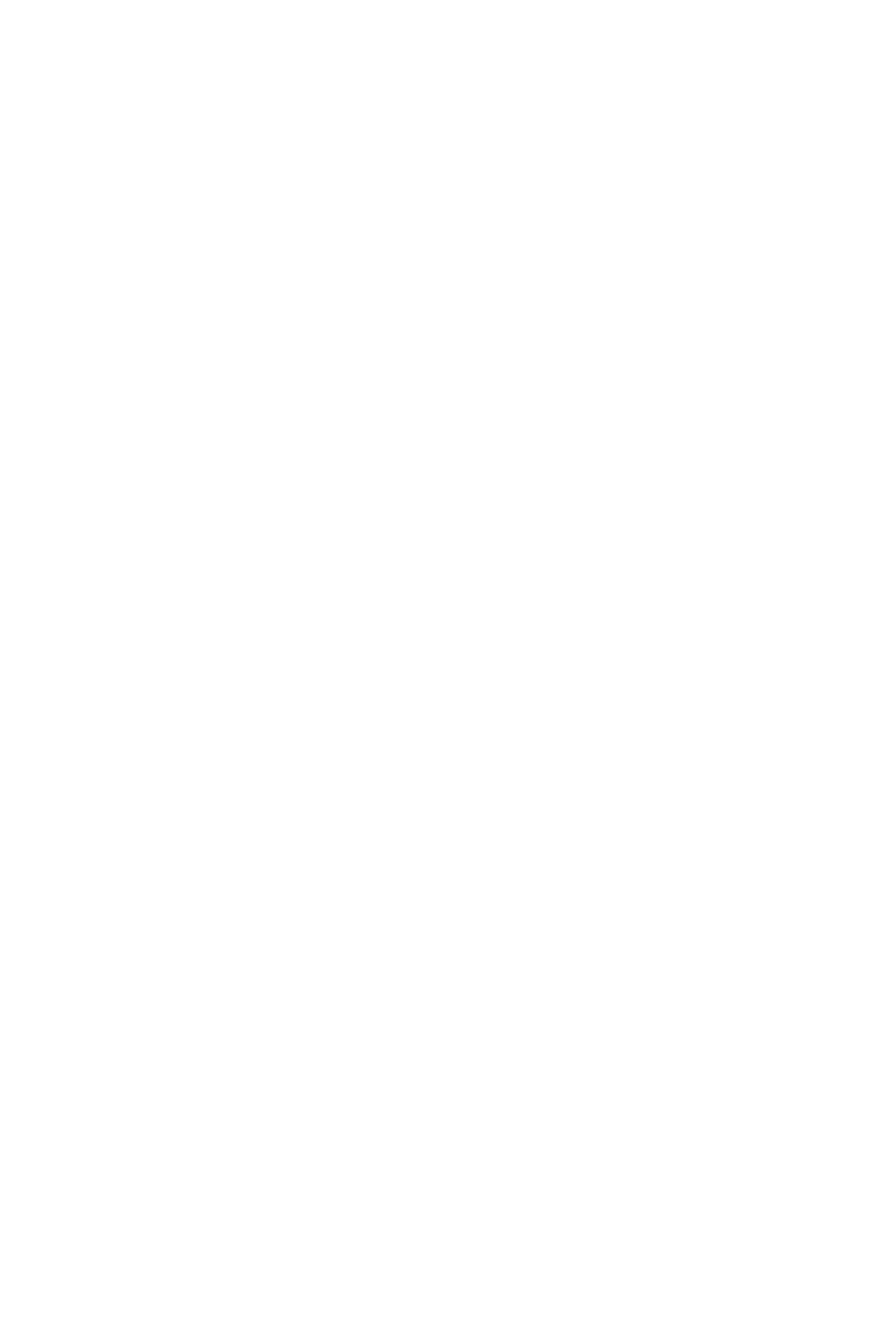
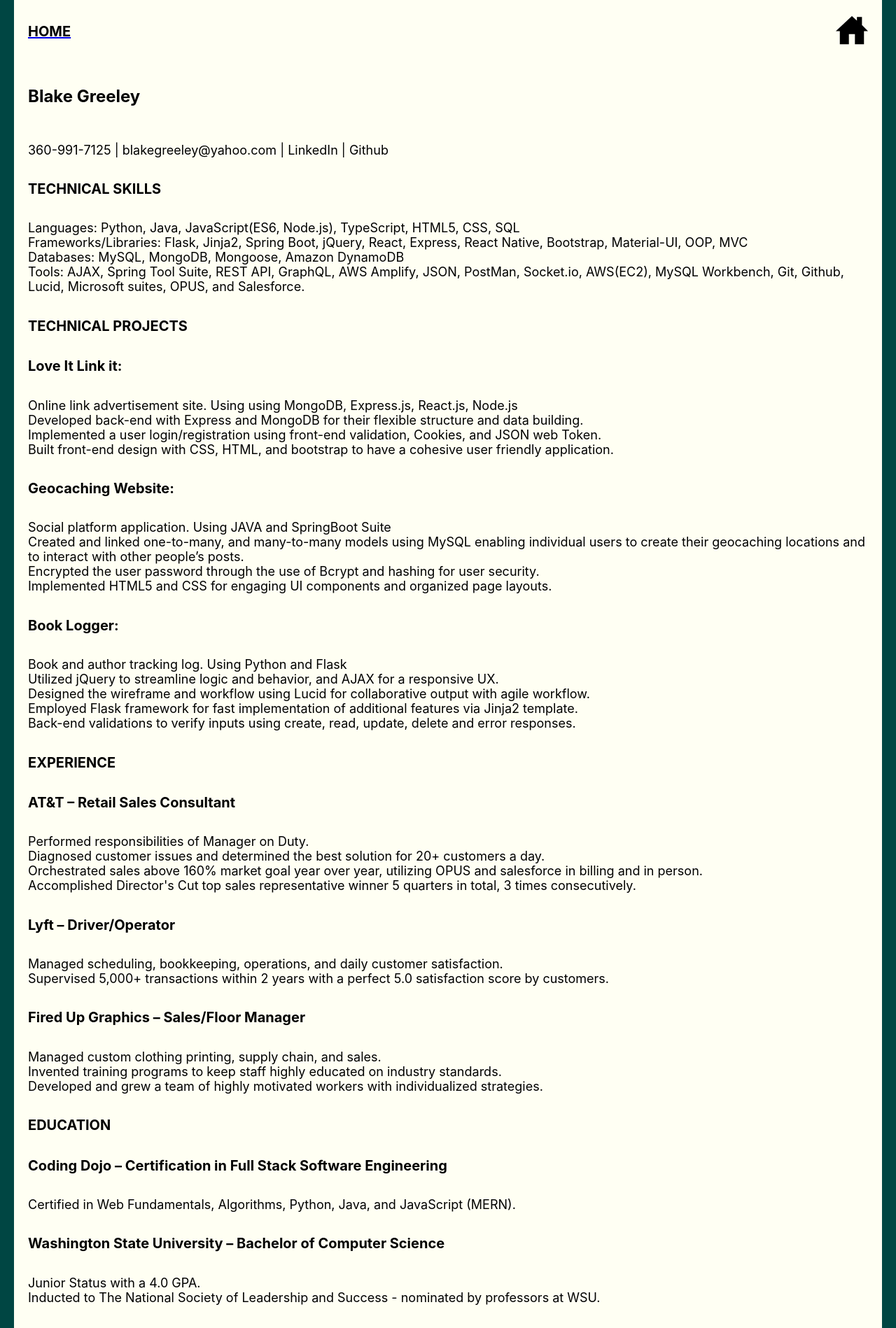
Before and after one commit to BlakeGreeley/MY_PROFILE, a React (Create React App) app in the folder client/: page /Resume in a window 1280 px wide. Shown: the part 40-1938 px from the top of the page at 70% size. Before the commit the page ends 800 px from the top, so only its background shows below. Built offline with nearby package versions, Linux system fonts and the light colour scheme.

Commit message:
added resume

```diff
--- /dev/null
+++ b/client/src/Resume.css
@@ -0,0 +1,50 @@
+body {
+    background-color: #004643;
+}
+
+.top {
+    display: flex;
+    align-items: center;
+    justify-content: space-between;
+}
+
+.container {
+    background-color: #fffff3;
+    padding: 20px;
+    margin: 20px;
+}
+
+h4 {
+    color: black;
+    font-size: 24px;
+}
+
+h5 {
+    color: black;
+    font-size: 20px;
+}
+
+p4 {
+    color: black;
+    font-size: 18px;
+}
+
+.btn-resume {
+    display: flex;
+    justify-content: right;
+    margin-top: 18px;
+    border-radius: 10%;
+    width: 140px;
+    justify-content: center;
+    justify-items: center;
+    box-shadow: 0 1px 0 1px #8a8a8a;
+    font-family: Courier, monospace;
+    font-size: 18px;
+    background-color: #f9bc60;
+    color: #001e1d;
+    height: 32px;
+    padding-top: 6px;
+    padding-left: 5px;
+    padding-right: 5px;
+    text-decoration: none;
+}
--- a/client/src/components/Resume.js
+++ b/client/src/components/Resume.js
@@ -1,9 +1,97 @@
 import { useEffect, useState } from "react";
 import axios from 'axios';
-import '../App.css';
+import '../Resume.css';
+import { Hire, Link } from 'react-router-dom';
 
 const Resume = () => {
+    return (
+        <div className="container">
+            <div className="top">
+                <Link to="/">
+                    <h5>HOME</h5>
+                </Link>
 
+                <Link to='/'>
+                    <svg width="46" height="46" fill="black" viewBox="0 0 24 24" xmlns="http://www.w3.org/2000/svg">
+                        <path d="M19.5 8.19V2.25h-3.75v2.74L12 1.5 0 12.75h3v9.75h6.75V15h4.5v7.5H21v-9.75h3l-4.5-4.56Z"></path>
+                    </svg>
+                </Link>
+            </div>
+
+            <h4>Blake Greeley</h4> <br></br>
+            <p4>
+                360-991-7125 | blakegreeley@yahoo.com | LinkedIn | Github <br></br>
+            </p4>
+            <h5>TECHNICAL SKILLS </h5>
+            <p4>
+                Languages: Python, Java, JavaScript(ES6, Node.js), TypeScript, HTML5, CSS, SQL <br></br>
+                Frameworks/Libraries: Flask, Jinja2, Spring Boot, jQuery, React, Express, React Native, Bootstrap, Material-UI, OOP, MVC <br></br>
+                Databases: MySQL, MongoDB, Mongoose, Amazon DynamoDB <br></br>
+                Tools: AJAX, Spring Tool Suite, REST API, GraphQL, AWS Amplify, JSON, PostMan, Socket.io, AWS(EC2), MySQL Workbench, Git, Github, Lucid, Microsoft suites, OPUS, and Salesforce.  <br></br>
+            </p4>
+            <h5>
+                TECHNICAL PROJECTS
+            </h5>
+            <h5>Love It Link it:</h5>
+            <p4>
+
+                Online link advertisement site. Using using MongoDB, Express.js, React.js, Node.js <br></br>
+                Developed back-end with Express and MongoDB for their flexible structure and data building. <br></br>
+                Implemented a user login/registration using front-end validation, Cookies, and JSON web Token. <br></br>
+                Built front-end design with CSS, HTML, and bootstrap to have a cohesive user friendly application.
+            </p4>
+
+            <h5>Geocaching Website:</h5>
+            <p4>
+                Social platform application. Using JAVA and SpringBoot Suite <br></br>
+                Created and linked one-to-many, and many-to-many models using MySQL enabling individual users to create their geocaching locations and to interact with other people’s posts. <br></br>
+                Encrypted the user password through the use of Bcrypt and hashing for user security. <br></br>
+                Implemented HTML5 and CSS for engaging UI components and organized page layouts.
+
+            </p4>
+
+            <h5>Book Logger:</h5>
+            <p4>
+                Book and author tracking log. Using Python and Flask <br></br>
+                Utilized jQuery to streamline logic and behavior, and AJAX for a responsive UX. <br></br>
+                Designed the wireframe and workflow using Lucid for collaborative output with agile workflow. <br></br>
+                Employed Flask framework for fast implementation of additional features via Jinja2 template. <br></br>
+                Back-end validations to verify inputs using create, read, update, delete and  error responses.
+            </p4>
+
+            <h5>EXPERIENCE</h5>
+            <h5>AT&T – Retail Sales Consultant </h5>
+            <p4>
+                Performed responsibilities of Manager on Duty. <br></br>
+                Diagnosed customer issues and determined the best solution for 20+ customers a day. <br></br>
+                Orchestrated sales above 160% market goal year over year, utilizing OPUS and salesforce in billing and in person. <br></br>
+                Accomplished Director's Cut top sales representative winner 5 quarters in total, 3 times consecutively. <br></br>
+            </p4>
+
+            <h5>Lyft – Driver/Operator </h5>
+            <p4>Managed scheduling, bookkeeping, operations, and daily customer satisfaction. <br></br>
+                Supervised 5,000+ transactions within 2 years with a perfect 5.0 satisfaction score by customers.
+            </p4>
+
+            <h5>
+                Fired Up Graphics  – Sales/Floor Manager
+            </h5>
+            <p4>
+                Managed custom clothing printing, supply chain, and sales. <br></br>
+                Invented training programs to keep staff highly educated on industry standards. <br></br>
+                Developed and grew a team of highly motivated workers with individualized strategies.
+            </p4>
+
+            <h5>EDUCATION</h5>
+            <h5>Coding Dojo – Certification in Full Stack Software Engineering 	</h5>
+            <p4>Certified in Web Fundamentals, Algorithms,  Python, Java, and JavaScript (MERN).</p4>
+            <h5>Washington State University – Bachelor of Computer Science 	</h5>
+            <p4>Junior Status with a 4.0 GPA. <br></br>
+                Inducted to The National Society of Leadership and Success - nominated by professors at WSU.
+            </p4>
+            <h5>Clark college - Associates degree (AA DTA)</h5>
+        </div>
+    )
 }
 
 export default Resume;
```
